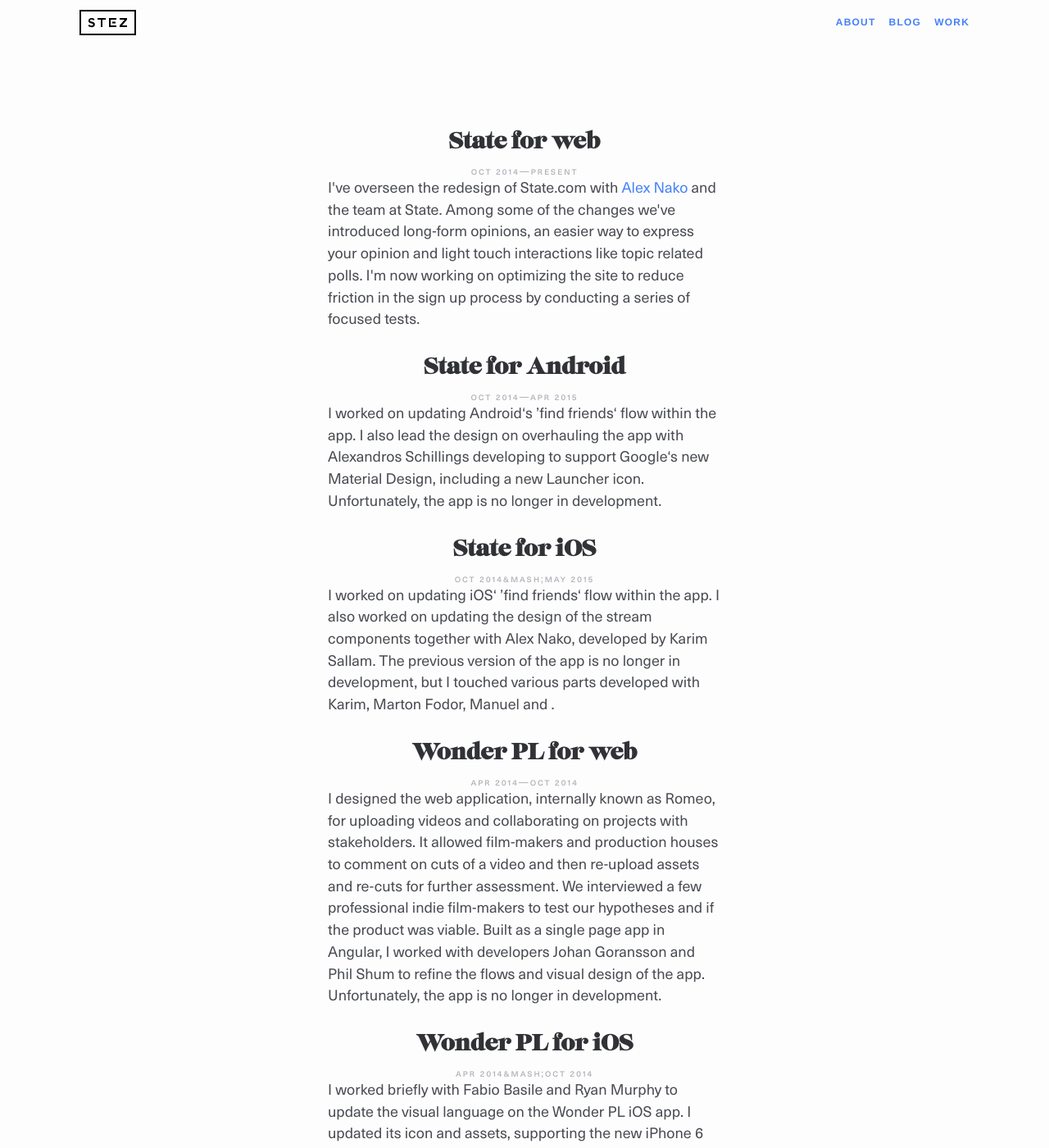
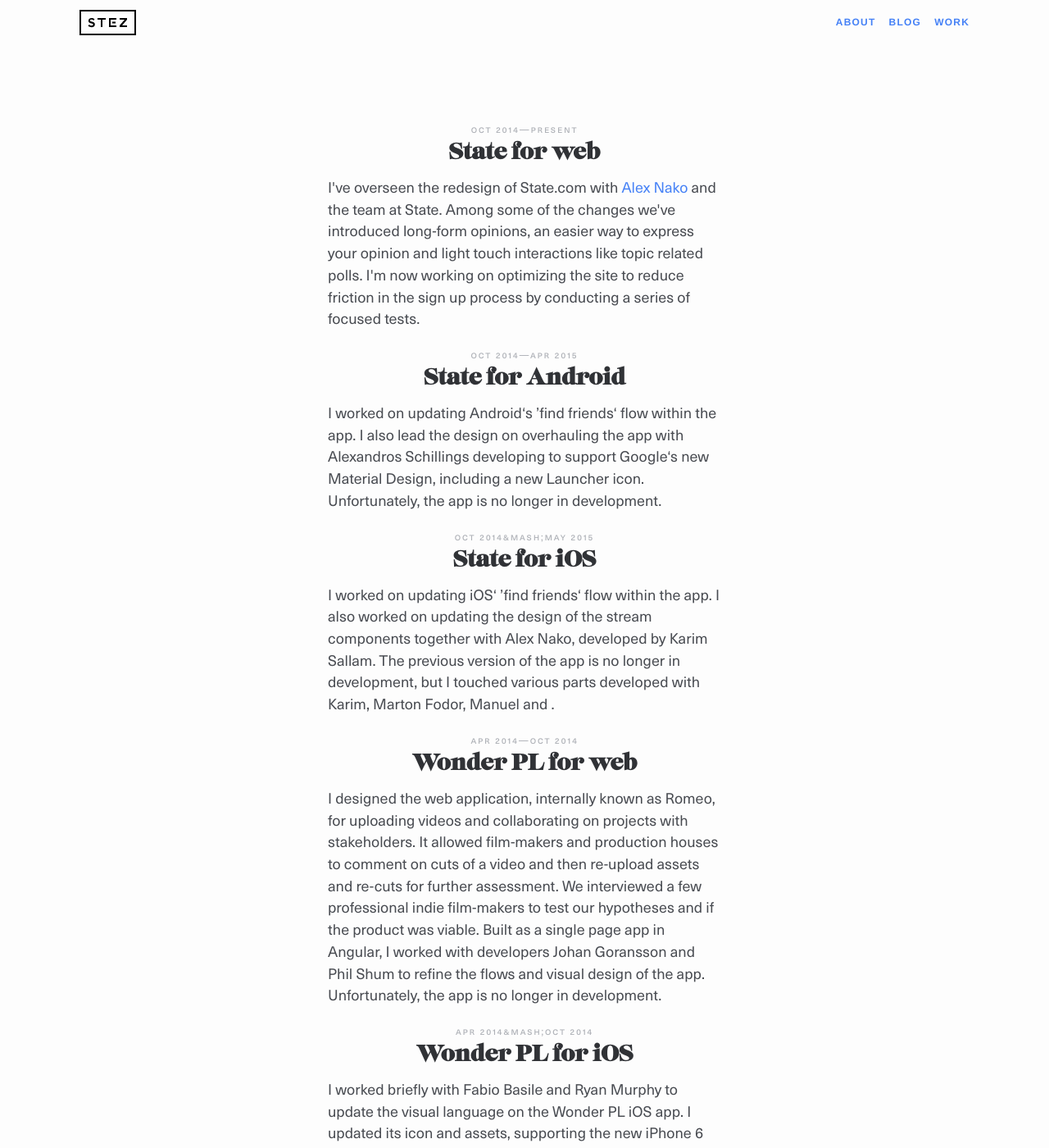
Before and after one commit to mr-stezz/mr-stezz.github.io, a Jekyll site: the page built from index.html, in a window 1280 px wide and 1400 px high. Shown: the whole window at 82% size. Built offline with Jekyll 4.4.1, drawn with Linux system fonts in a browser that asks for light colours; Markdown is read by kramdown in place of the engine named in the settings; the list of posts is cut into pages by our own code; some of the changed text lies outside the part shown.

Commit message:
Switch headings around

```diff
--- a/index.html
+++ b/index.html
@@ -4,33 +4,33 @@
 ---
 <main class="page-content  posts" role="main">
   <section class="text-col">
+    <h3 class="heading  gamma page-subtitle  no-spacing  t--center">Oct 2014&mdash;Present</h3>
     <h2 class="heading  beta  page-title">State for web</h2>
-    <h3 class="heading  gamma page-subtitle  no-spacing  t--center">Oct 2014&mdash;Present</h3>
     <p>I've overseen the redesign of State.com with <a href="https://twitter.com/alexnako" title="Product Designer, Alex Nako">Alex Nako</a> and the team at State. Among some of the changes we've introduced long-form opinions, an easier way to express your opinion and light touch interactions like topic related polls. I'm now working on optimizing the site to reduce friction in the sign up process by conducting a series of focused tests.</p>
   </section>
   <section class="text-col">
+    <h3 class="heading  gamma  page-subtitle  no-spacing  t--center">Oct 2014&mdash;Apr 2015</h3>
     <h2 class="heading  beta  page-title">State for Android</h2>
-    <h3 class="heading  gamma  page-subtitle  no-spacing  t--center">Oct 2014&mdash;Apr 2015</h3>
     <p>I worked on updating Android&lsquo;s &rsquo;find friends&lsquo; flow within the app. I also lead the design on overhauling the app with Alexandros Schillings developing to support Google&lsquo;s new Material Design, including a new Launcher icon. Unfortunately, the app is no longer in development.</p>
   </section>
   <section class="text-col">
+    <h3 class="heading  gamma  page-subtitle  no-spacing  t--center">Oct 2014&mash;May 2015</h3>
     <h2 class="heading  beta  page-title">State for iOS</h2>
-    <h3 class="heading  gamma  page-subtitle  no-spacing  t--center">Oct 2014&mash;May 2015</h3>
     <p>I worked on updating iOS&lsquo; &rsquo;find friends&lsquo; flow within the app. I also worked on updating the design of the stream components together with Alex Nako, developed by Karim Sallam. The previous version of the app is no longer in development, but I touched various parts developed with Karim, Marton Fodor, Manuel and .</p>
   </section>
   <section class="text-col">
+    <h3 class="heading  gamma  page-subtitle  no-spacing  t--center">Apr 2014&mdash;Oct 2014</h3>
     <h2 class="heading  beta  page-title">Wonder PL for web</h2>
-    <h3 class="heading  gamma  page-subtitle  no-spacing  t--center">Apr 2014&mdash;Oct 2014</h3>
     <p>I designed the web application, internally known as Romeo, for uploading videos and collaborating on projects with stakeholders. It allowed film-makers and production houses to comment on cuts of a video and then re-upload assets and re-cuts for further assessment. We interviewed a few professional indie film-makers to test our hypotheses and if the product was viable. Built as a single page app in Angular, I worked with developers Johan Goransson and Phil Shum to refine the flows and visual design of the app. Unfortunately, the app is no longer in development.</p>
   </section>
   <section class="text-col">
+    <h3 class="heading  gamma  page-subtitle  no-spacing  t--center">Apr 2014&mash;Oct 2014</h3>
     <h2 class="heading  beta  page-title">Wonder PL for iOS</h2>
-    <h3 class="heading  gamma  page-subtitle  no-spacing  t--center">Apr 2014&mash;Oct 2014</h3>
     <p>I worked briefly with Fabio Basile and Ryan Murphy to update the visual language on the Wonder PL iOS app. I updated its icon and assets, supporting the new iPhone 6 plus. We also started working on a feature we called Shop Motion, which allowed users to purchase goods that were featured in a video. Developed by Cong Le and Sherman Lo. Unfortunately, the app is no longer in development.</p>
   </section>
   <section class="text-col">
+    <h3 class="heading  gamma  page-subtitle  no-spacing  t-center">Oct 2011&mdash;Oct 2013</h3>
     <h2 class="heading  beta  page-title">Listers Group</h2>
-    <h3 class="heading  gamma  page-subtitle  no-spacing  t-center">Oct 2011&mdash;Oct 2013</h3>
     <p>Together with Aaron Stezycki and Anthony Williams, we designed a new visual style for the site, with an approach to modularising components, using scalable graphics and making the experience more holistic. Developed with Barry Burrows, Mike Tinson and Stuart Philbin.</p>
   </section>
 </main>
```
